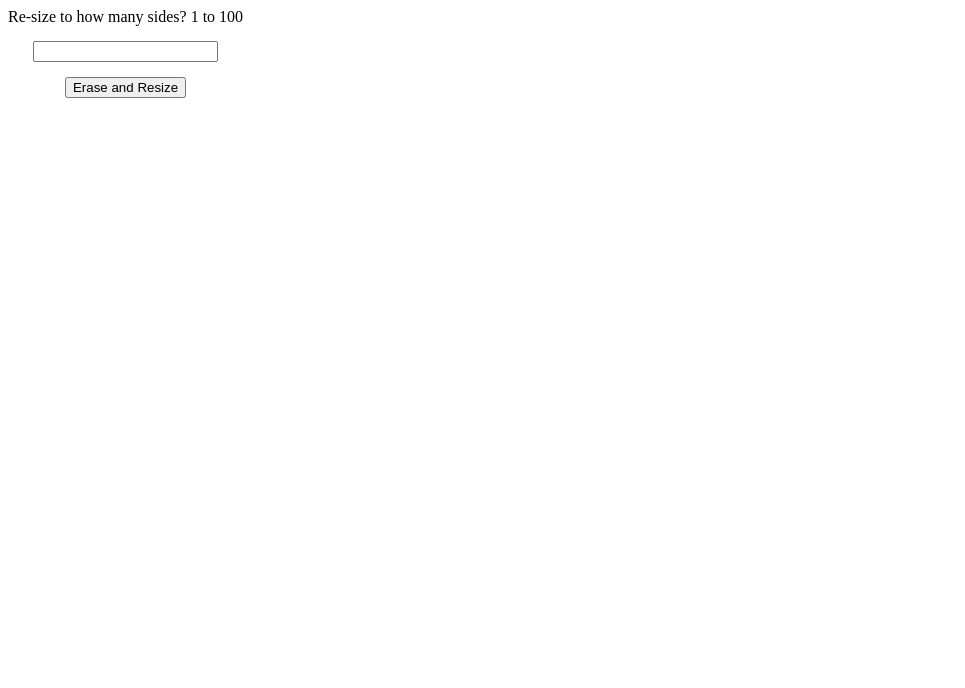
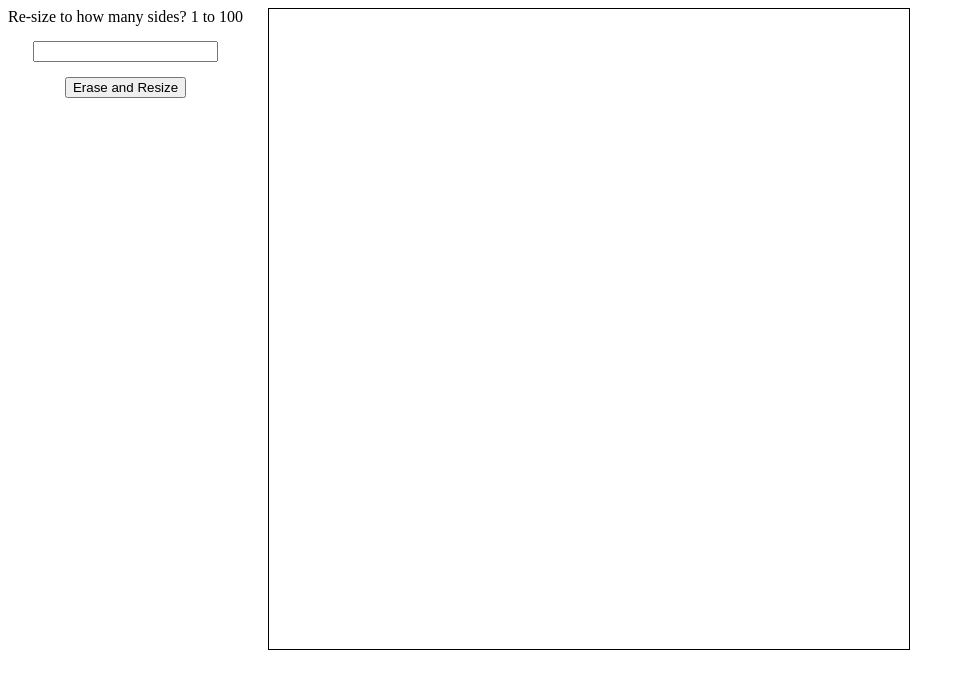
Before and after one commit to kevin-blatnik/etch-sketch, a plain HTML site: page index.html in a window 1280 px wide. Shown: the whole page, without its empty margins (0-965 px from the left). Drawn offline with Linux system fonts and the light colour scheme.

Commit message:
add container border

```diff
--- a/javascript.js
+++ b/javascript.js
@@ -29,7 +29,8 @@ const etchSketch = {
 
                 //squareDiv.style.border = '4em solid gray';
                 squareDiv.style.backgroundColor = "black";
-                squareDiv.style.opacity = 0;
+                if(squareDiv.style.opacity !== 1)
+                    squareDiv.style.opacity = 0;
 
 
            }
--- a/styles.css
+++ b/styles.css
@@ -8,6 +8,7 @@
     max-width: 640px;
     max-height: 640px;
     /* background-color: rgb(29, 165, 97); */
+    border : 1px solid rgba(0,0,0,1);
 }
 
 #bigDiv {
```
